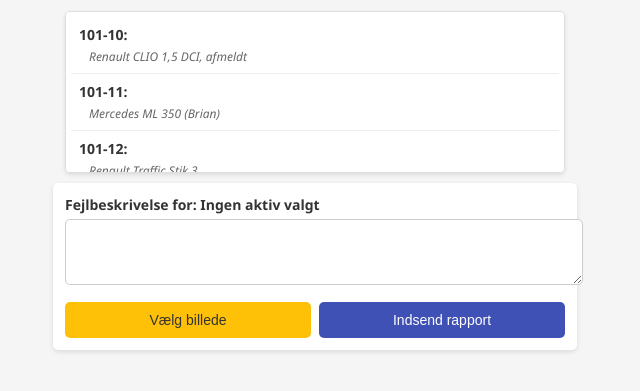
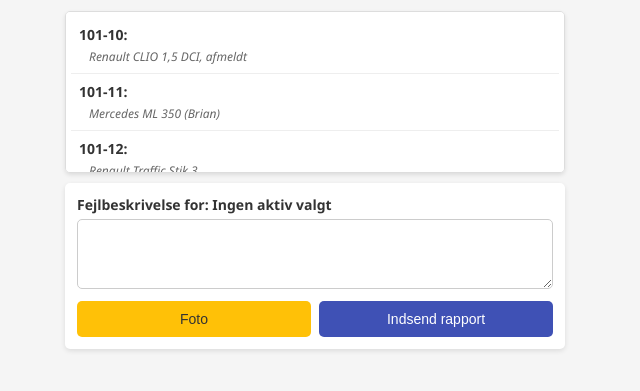
Before and after one commit to js-gitwork/service, a Django app: page / in a window 1280 px wide. Shown: the part 173-564 px from the top of the page, without its empty margins (325-965 px from the left). Run offline with Django 5.2, Linux system fonts and the light colour scheme; data comes from the database, SQL or seed files in the repository.

Commit message:
retttet udseende i index.html

```diff
--- a/assets/static/css/styles.css
+++ b/assets/static/css/styles.css
@@ -113,11 +113,12 @@ body {
 .report-form {
     width: 95%;
     max-width: 500px;
-    margin: 10px auto;
+    margin: 10px auto;          /* Centreret */
     background-color: var(--white);
     padding: 12px;
     border-radius: 5px;
     box-shadow: 0 2px 5px rgba(0, 0, 0, 0.1);
+    box-sizing: border-box;     /* Tilføjet: Sikrer padding ikke udvider bredden */
 }
 
 .form-group {
@@ -132,12 +133,15 @@ body {
 }
 
 .form-control {
-    width: 100%;
-    padding: 8px;
+    width: 100%;                /* Fylder hele forældren (.report-form) */
+    box-sizing: border-box;     /* Tilføjet: Sikrer padding ikke udvider bredden */
+    margin: 0;                  /* Fjern standard-margin */
+    padding: 10px 12px;
     border: 1px solid #ccc;
     border-radius: 5px;
     resize: vertical;
     font-size: 14px;
+    display: block;             /* Tilføjet: Sikrer fuld bredde */
 }
 
 /* Knap-gruppe */
--- a/templates/index.html
+++ b/templates/index.html
@@ -61,7 +61,7 @@
             <textarea id="description" class="form-control" rows="3" required></textarea>
         </div>
         <div class="button-group">
-            <button type="button" id="camera-btn" class="btn btn-secondary" data-i18n="choose-image">Vælg billede</button>
+            <button type="button" id="camera-btn" class="btn btn-secondary" data-i18n="choose-image">Billede</button>
             <button type="submit" class="btn btn-primary" data-i18n="submit-report">Indsend rapport</button>
         </div>
     </form>
@@ -70,13 +70,45 @@
     <img id="preview" class="image-preview hidden" alt="Preview">
 
     <script>
-        // Oversættelser
-        const translations = {
-            da: { "scan-qr": "Scan QR-kode", "choose-image": "Vælg billede", "submit-report": "Indsend rapport", "search-placeholder": "Søg efter aktiv eller scan QR...", "asset-list-empty": "Ingen aktiver fundet", "report-submitted": "Rapport indsendt!", "no-asset-selected": "Ingen aktiv valgt" },
-            en: { "scan-qr": "Scan QR code", "choose-image": "Choose image", "submit-report": "Submit report", "search-placeholder": "Search for asset or scan QR...", "asset-list-empty": "No assets found", "report-submitted": "Report submitted!", "no-asset-selected": "No asset selected" },
-            pl: { "scan-qr": "Zeskanuj kod QR", "choose-image": "Wybierz zdjęcie", "submit-report": "Wyślij raport", "search-placeholder": "Wyszukaj aktywo lub zeskanuj kod QR...", "asset-list-empty": "Nie znaleziono aktywów", "report-submitted": "Raport wysłany!", "no-asset-selected": "Nie wybrano aktywa" },
-            de: { "scan-qr": "QR-Code scannen", "choose-image": "Bild auswählen", "submit-report": "Bericht einreichen", "search-placeholder": "Nach Asset suchen oder QR-Code scannen...", "asset-list-empty": "Keine Assets gefunden", "report-submitted": "Bericht eingereicht!", "no-asset-selected": "Kein Asset ausgewählt" }
-        };
+   // Oversættelser
+   const translations = {
+    da: {
+        "scan-qr": "Scan QR-kode",
+        "choose-image": "Foto",  // Ændret fra "Vælg billede" → "Foto"
+        "submit-report": "Indsend rapport",
+        "search-placeholder": "Søg efter aktiv eller scan QR...",
+        "asset-list-empty": "Ingen aktiver fundet",
+        "report-submitted": "Rapport indsendt!",
+        "no-asset-selected": "Ingen aktiv valgt"
+    },
+    en: {
+        "scan-qr": "Scan QR code",
+        "choose-image": "Photo",  // Engelsk
+        "submit-report": "Submit report",
+        "search-placeholder": "Search for asset or scan QR...",
+        "asset-list-empty": "No assets found",
+        "report-submitted": "Report submitted!",
+        "no-asset-selected": "No asset selected"
+    },
+    pl: {
+        "scan-qr": "Zeskanuj kod QR",
+        "choose-image": "Zdjęcie",  // Polsk for "foto" (korrekt stavemåde)
+        "submit-report": "Wyślij raport",
+        "search-placeholder": "Wyszukaj aktywo lub zeskanuj kod QR...",
+        "asset-list-empty": "Nie znaleziono aktywów",
+        "report-submitted": "Raport wysłany!",
+        "no-asset-selected": "Nie wybrano aktywa"
+    },
+    de: {
+        "scan-qr": "QR-Code scannen",
+        "choose-image": "Foto",  // Tysk for "foto" (korrekt stavemåde)
+        "submit-report": "Bericht einreichen",
+        "search-placeholder": "Nach Asset suchen oder QR-Code scannen...",
+        "asset-list-empty": "Keine Assets gefunden",
+        "report-submitted": "Bericht eingereicht!",
+        "no-asset-selected": "Kein Asset ausgewählt"
+    }
+   };
 
         // Global variabel til valgt aktiv og sprog
         let selectedAssetVPID = null;
```
